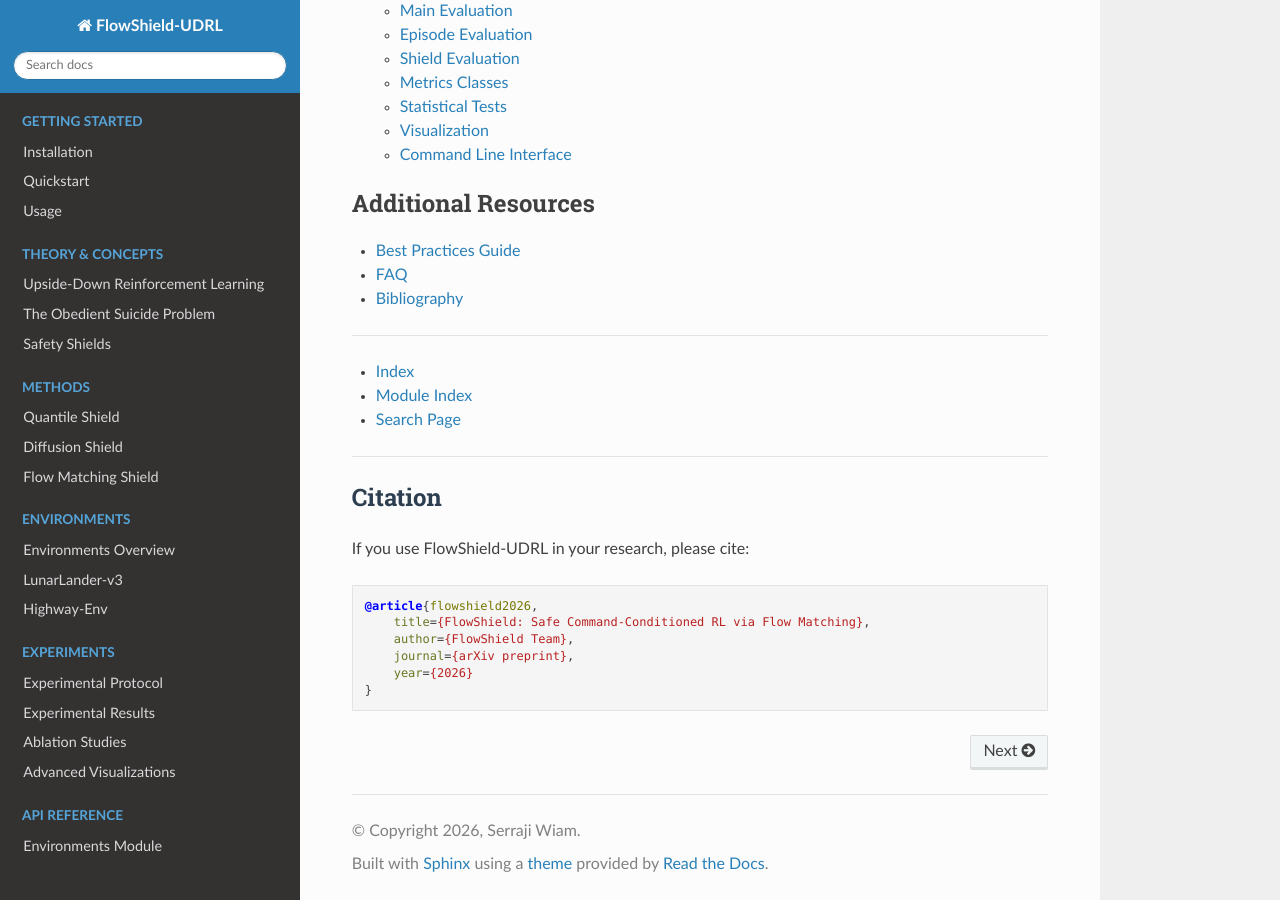
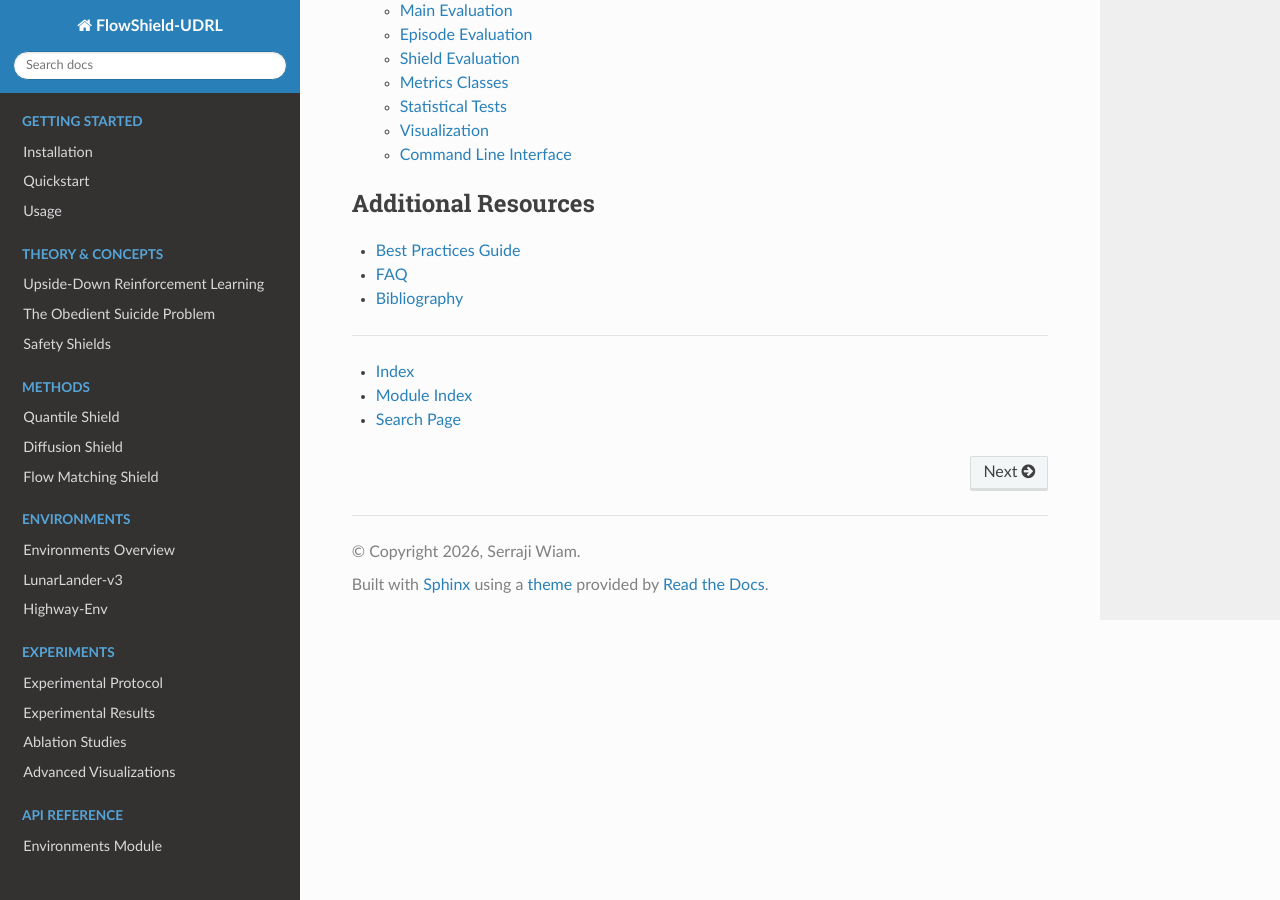
Before and after one commit to MerlinMaven/FlowShield_UDRL, a Sphinx documentation site: the page built from docs/index.rst, in a window 1280 px wide and 900 px high, scrolled down 7987 px. Built offline with Sphinx 7.4.7 and the Read the Docs theme 3.1.0, drawn with Linux system fonts in a browser that asks for light colours.

Commit message:
Remove citation section and fix GitHub link to point to repo root

```diff
--- a/docs/conf.py
+++ b/docs/conf.py
@@ -63,13 +63,14 @@
     'vcs_pageview_mode': 'view',
 }
 
-# GitHub integration - "View on GitHub" points to repository
+# GitHub integration - "View on GitHub" points to repository root
 html_context = {
     'display_github': True,
     'github_user': 'MerlinMaven',
     'github_repo': 'FlowShield_UDRL',
     'github_version': 'main',
-    'conf_py_path': '',
+    'conf_py_path': '/',
+    'vcs_pageview_mode': 'view',
     'github_url': 'https://github.com/MerlinMaven/FlowShield_UDRL',
 }
 
--- a/docs/index.rst
+++ b/docs/index.rst
@@ -207,19 +207,3 @@
 * :ref:`genindex`
 * :ref:`modindex`
 * :ref:`search`
-
-----
-
-Citation
---------
-
-If you use FlowShield-UDRL in your research, please cite:
-
-.. code-block:: bibtex
-
-    @article{flowshield2026,
-        title={FlowShield: Safe Command-Conditioned RL via Flow Matching},
-        author={FlowShield Team},
-        journal={arXiv preprint},
-        year={2026}
-    }
```
